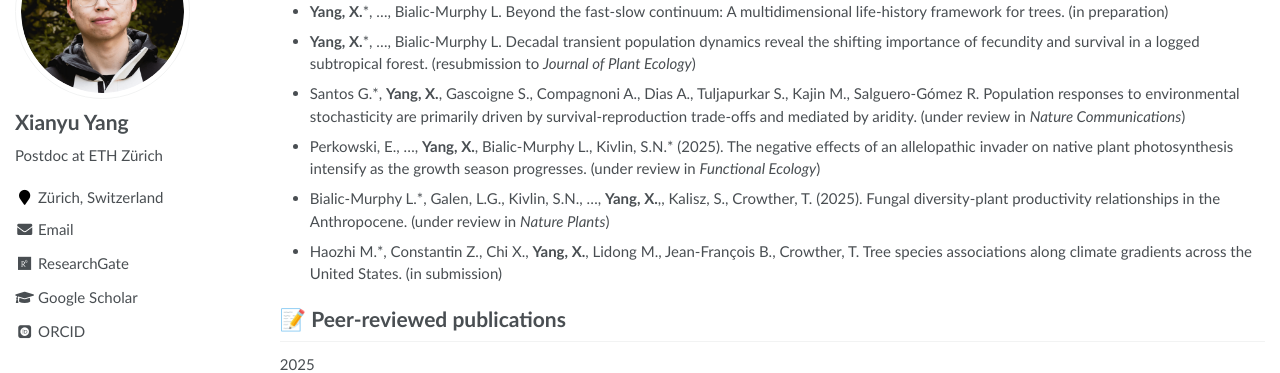
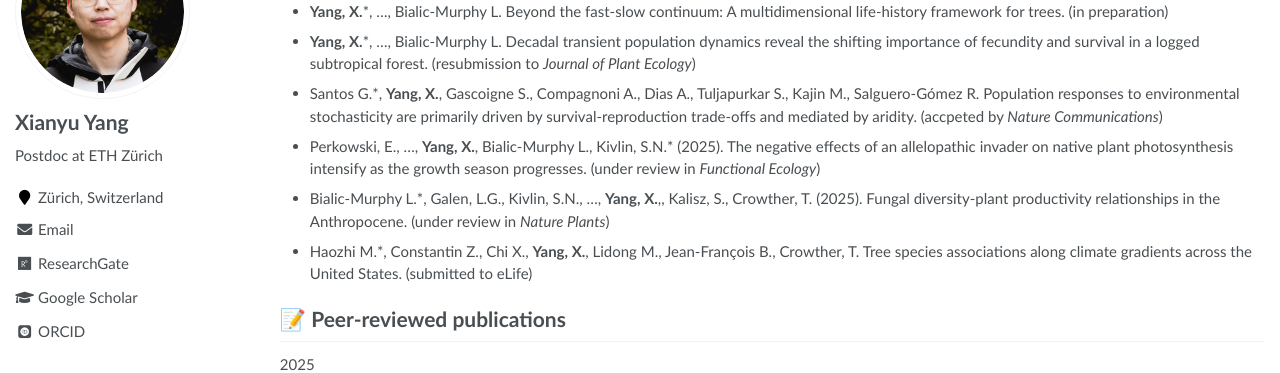
Before and after one commit to Xianyu-Yang/xianyu-yang.github.io, a Jekyll site: the page built from _pages/publications.md, in a window 1280 px wide and 900 px high. Shown: the part 167-540 px from the top of the window. Built offline with Jekyll 4.4.1, drawn with Linux system fonts in a browser that asks for light colours; some web fonts are replaced.

Commit message:
Update publications.md

```diff
--- a/_pages/publications.md
+++ b/_pages/publications.md
@@ -12,13 +12,13 @@ author_profile: true
 
 -	**Yang, X.**\*, ..., Bialic-Murphy L. Decadal transient population dynamics reveal the shifting importance of fecundity and survival in a logged subtropical forest. (resubmission to _Journal of Plant Ecology_)
 
--	Santos G.\*, **Yang, X.**, Gascoigne S., Compagnoni A., Dias A., Tuljapurkar S., Kajin M., Salguero-Gómez R. Population responses to environmental stochasticity are primarily driven by survival-reproduction trade-offs and mediated by aridity. (under review in _Nature Communications_)
+-	Santos G.\*, **Yang, X.**, Gascoigne S., Compagnoni A., Dias A., Tuljapurkar S., Kajin M., Salguero-Gómez R. Population responses to environmental stochasticity are primarily driven by survival-reproduction trade-offs and mediated by aridity. (accpeted by _Nature Communications_)
 
 - Perkowski, E., ..., **Yang, X.**, Bialic-Murphy L., Kivlin, S.N.\* (2025). The negative effects of an allelopathic invader on native plant photosynthesis intensify as the growth season progresses. (under review in _Functional Ecology_)
 
 -	Bialic-Murphy L.\*, Galen, L.G., Kivlin, S.N., ..., **Yang, X.**,, Kalisz, S., Crowther, T. (2025). Fungal diversity-plant productivity relationships in the Anthropocene. (under review in _Nature Plants_)
 
--	Haozhi M.\*, Constantin Z., Chi X., **Yang, X.**, Lidong M., Jean-François B., Crowther, T. Tree species associations along climate gradients across the United States. (in submission)
+-	Haozhi M.\*, Constantin Z., Chi X., **Yang, X.**, Lidong M., Jean-François B., Crowther, T. Tree species associations along climate gradients across the United States. (submitted to eLife)
 
 
 # 📝 Peer-reviewed publications
```
